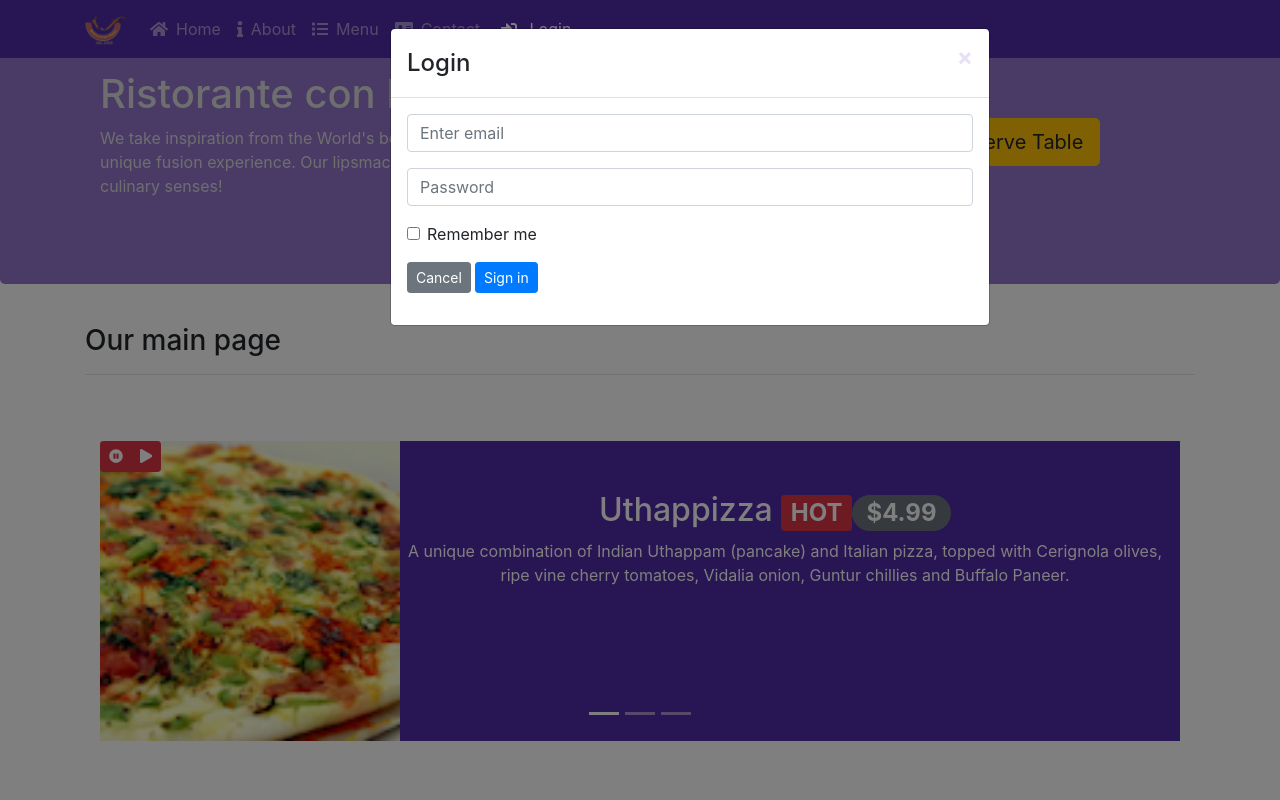
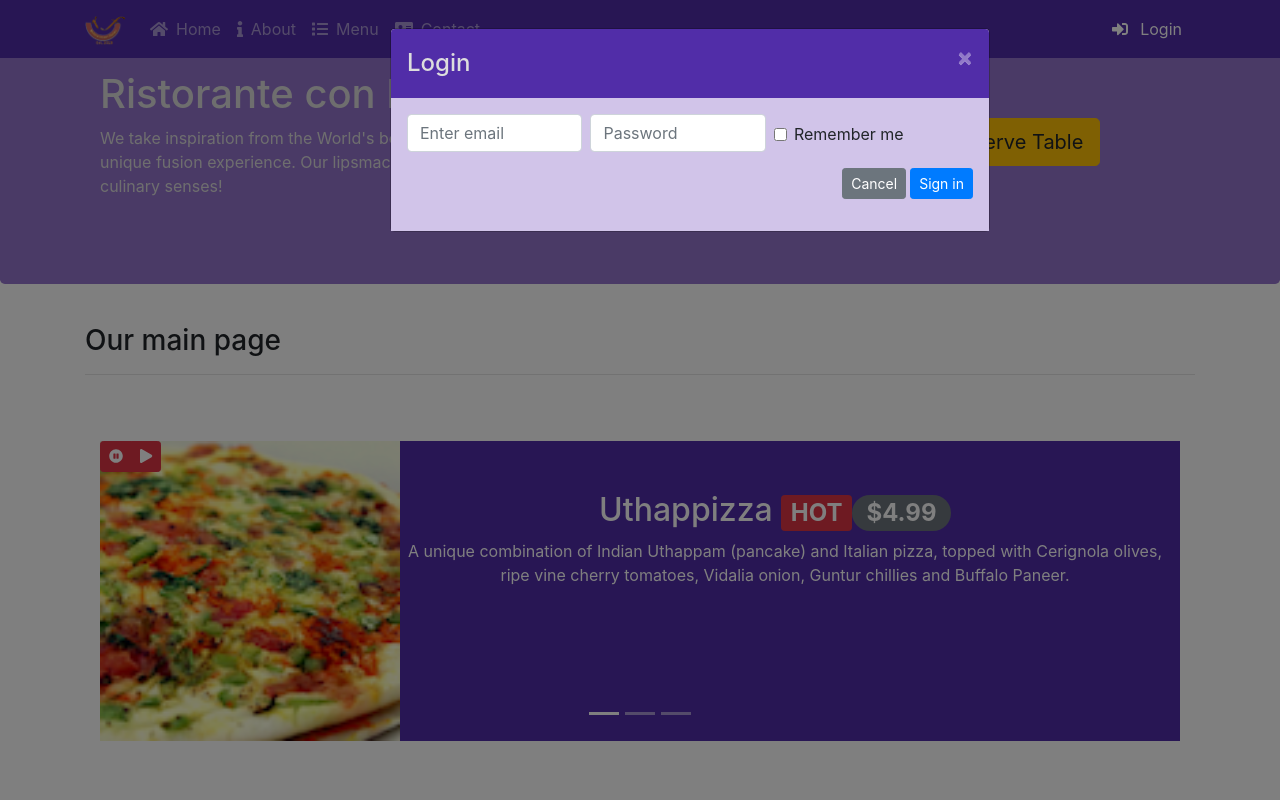
Before and after one commit to ieva1919/UI-Frameworks-and-Tools-Bootstrap-4, a React (Create React App) app: page / in a window 1280 px wide. Both pictures are taken after a click on the button "Login". Shown: the top 800 px of the page. Built offline with nearby package versions, Linux system fonts and the light colour scheme.

Commit message:
add more styles in the menu and header

```diff
--- a/src/Components/Menu.jsx
+++ b/src/Components/Menu.jsx
@@ -9,7 +9,6 @@ import { faHome, faSignInAlt } from '@fortawesome/free-solid-svg-icons'
 import { faInfo } from '@fortawesome/free-solid-svg-icons'
 import { faList } from '@fortawesome/free-solid-svg-icons'
 import { faAddressCard } from '@fortawesome/free-solid-svg-icons'
-
 
 
 function Menu() {
@@ -27,29 +26,29 @@ function Menu() {
                         <Nav.Link as={Link} to="/about" className="nav-item"><FontAwesomeIcon icon={faInfo} className="mr-2" />About</Nav.Link>
                         <Nav.Link as={Link} to="/menu" className="nav-item"><FontAwesomeIcon icon={faList} className="mr-2" />Menu</Nav.Link>
                         <Nav.Link as={Link} to="/contact" className="nav-item"><FontAwesomeIcon icon={faAddressCard} className="mr-2" />Contact</Nav.Link>
+                    </Nav >
+                    <div className="d-flex loginmodal" style={{ flexGrow: 1, justifyContent: 'flex-end' }}>
                         <Button onClick={() => setShow(true)}>
                             <FontAwesomeIcon icon={faSignInAlt} className="mr-2" /> Login
                         </Button>
+                    </div>
                     <Modal
+                        className="login"
                         show={show}
                         onHide={() => setShow(false)}
                         dialogClassName="modal-90w"
                         aria-labelledby="example-custom-modal-styling-title"
                     >
-                            <Modal.Header closeButton>
+                        <Modal.Header closeButton className="reserveatble">
                             <Modal.Title id="example-custom-modal-styling-title">
                                 Login
                         </Modal.Title>
                         </Modal.Header>
-                            <Modal.Body>
+                        <Modal.Body className="modalbody">
                             <Form>
                                 <Form.Group controlId="formBasicCheckbox">
                                     <Form.Control type="email" placeholder="Enter email" />
-                                    </Form.Group>
-                                    <Form.Group controlId="formBasicCheckbox">
                                     <Form.Control type="password" placeholder="Password" />
-                                    </Form.Group>
-                                    <Form.Group controlId="formBasicCheckbox">
                                     <Form.Check type="checkbox" label="Remember me" />
                                 </Form.Group>
                                 <Form.Group>
@@ -63,7 +62,6 @@ function Menu() {
                             </Form>
                         </Modal.Body>
                     </Modal>
-                    </Nav >
                 </Navbar.Collapse>
             </div>
         </Navbar >
--- a/src/Components/Menu.scss
+++ b/src/Components/Menu.scss
@@ -1,15 +1,64 @@
+$background-light: #9575CD;
 $background-dark: #512DA8;
+$background-littlelight:#D1C4E9;
+$lt-gray: #ddd;
+$font-size: 22px;
 
 
 .navbar-dark {
     background-color:$background-dark;
 }
 
-
-.navbar-nav {
+.loginmodal {
 
     .btn-primary {
         background-color: $background-dark;
         border-color: $background-dark;
     }
 }
+
+
+.reserveatble {
+    background-color: $background-dark;
+    font-size: $font-size;
+    color: $lt-gray;
+    border-bottom: 1px solid $background-dark;
+}
+
+.modalbody {
+    background-color: $background-littlelight;
+
+    .form-group {
+        display: flex;
+
+        input:first-child {
+            margin-right: 8px;
+        }
+    }
+}
+
+.marginlogin {
+    display: flex;
+    justify-content: flex-end;
+}
+
+.login {
+
+    .form-control {
+        display: inline;
+        width: 31%;
+    }
+
+    .form-check  {
+        display: inline;
+        margin-left: 8px;
+
+        input {
+            margin-top: 0.9rem;
+        }
+
+        label {
+            margin-top: 0.5rem;
+        }
+    }
+}
```
Lines whose indentation alone changed are shown as unchanged.
